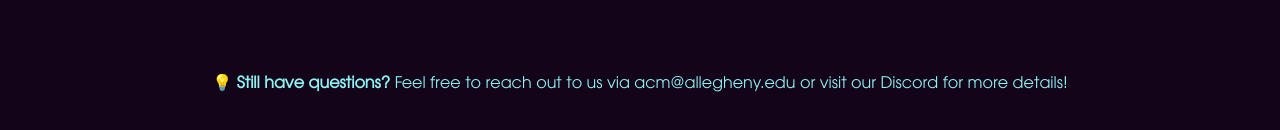
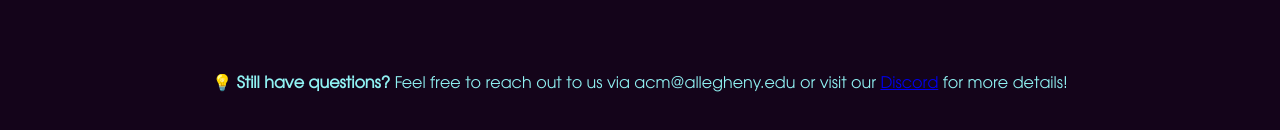
Before and after one commit to acm-allegheny/hackathon, a plain HTML site: page index.html in a window 1280 px wide. Shown: the part 4915-5045 px from the top of the page. Drawn offline with Linux system fonts and the light colour scheme.

Commit message:
feat: added link to discord

```diff
--- a/index.html
+++ b/index.html
@@ -436,7 +436,7 @@
 
 <!-- Contact Section -->
 <footer id="contact-footer" class="footer">
-  <p>💡 <strong>Still have questions?</strong> Feel free to reach out to us via acm@allegheny.edu or visit our Discord for more details!</p>
+  <p>💡 <strong>Still have questions?</strong> Feel free to reach out to us via acm@allegheny.edu or visit our <a href="https://discord.gg/SjHShUyg9M" target="_blank">Discord</a> for more details!</p>
 </footer>
 
 </body>
```
